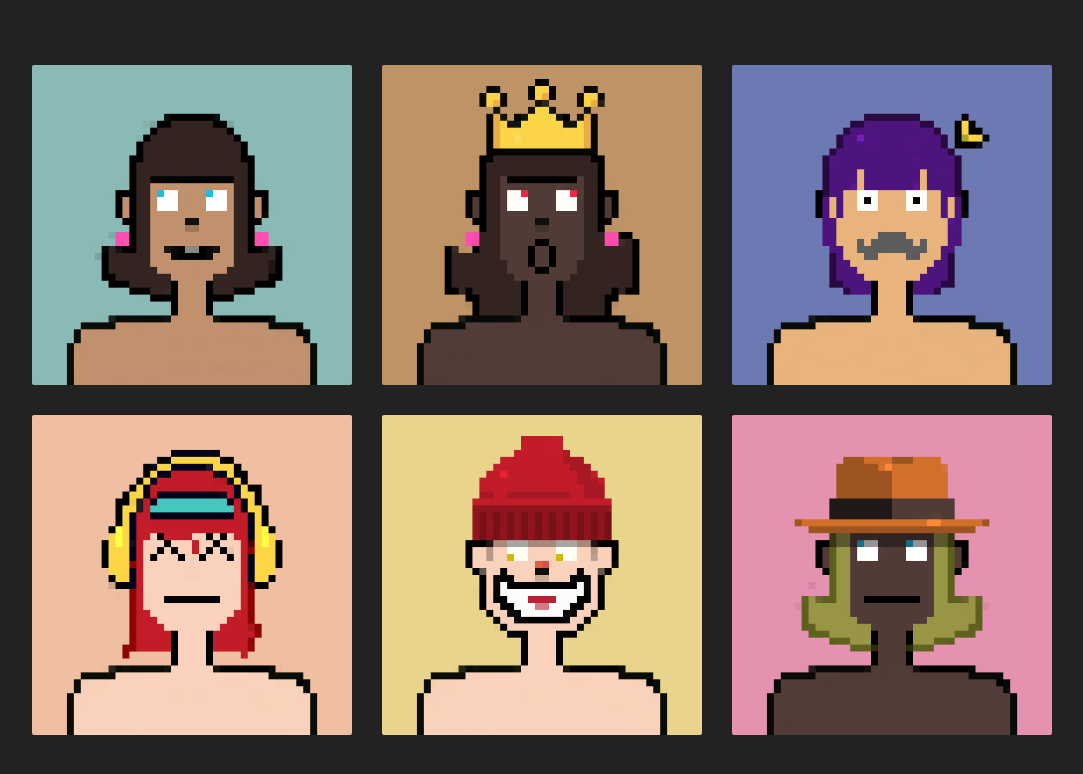
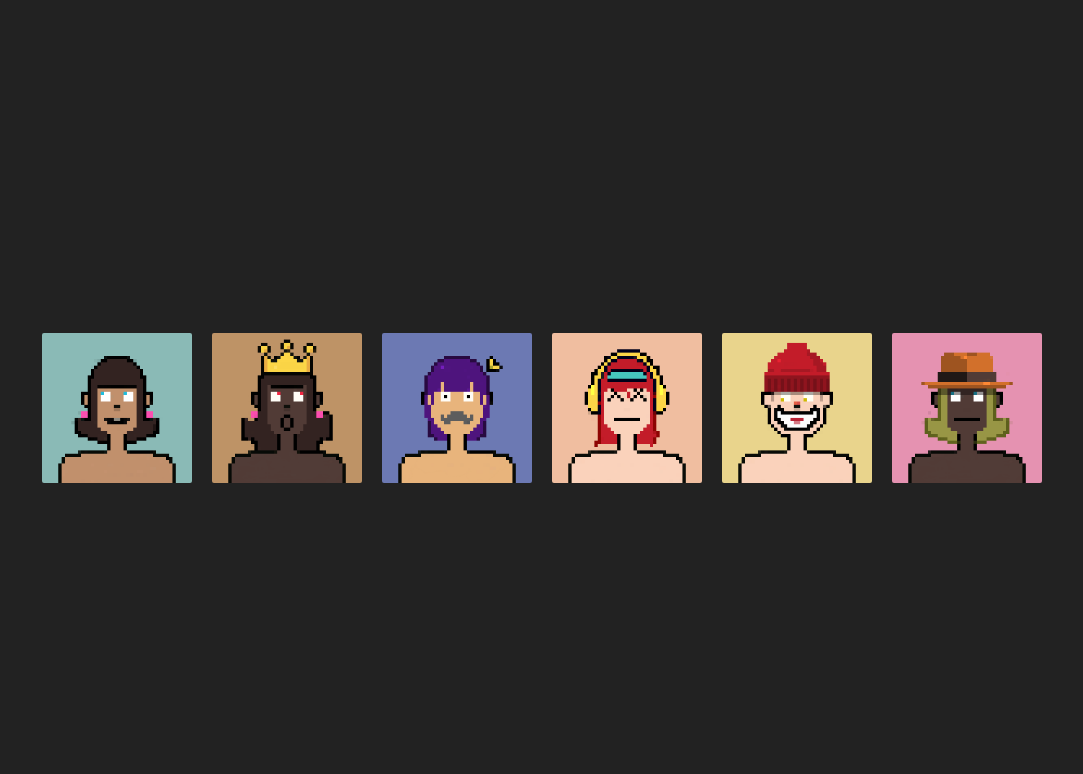
Before and after one commit to JK-8989/webpage-1, a plain HTML site: page index.html in a window 1280 px wide. Shown: the whole page, without its empty margins (98-1181 px from the left). Drawn offline with Linux system fonts and the light colour scheme; a script that the page names is missing.

Commit message:
Edit css lint

```diff
--- a/index.html
+++ b/index.html
@@ -16,7 +16,7 @@
       <div class="contentBx">
         <div class="content">
           <h3>Item one</h3>
-          <p>Lorem ipsum, dolor sit amet consectetur adipisicing elit. Vel ex provident enim beatae. Adipisci nisi et magnam sunt, delectus omnis doloremque molestiae.</p>
+          <p>Lorem ipsum, dolor sit amet consectetur adipisicing elit.</p>
         </div>
       </div>
     </div>
@@ -27,7 +27,7 @@
       <div class="contentBx">
         <div class="content">
           <h3>Item two</h3>
-          <p>Lorem ipsum, dolor sit amet consectetur adipisicing elit. Vel ex provident enim beatae. Adipisci nisi et magnam sunt, delectus omnis doloremque molestiae.</p>
+          <p>Lorem ipsum, dolor sit amet consectetur adipisicing elit.</p>
         </div>
       </div>
     </div>
@@ -38,7 +38,7 @@
       <div class="contentBx">
         <div class="content">
           <h3>Item three</h3>
-          <p>Lorem ipsum, dolor sit amet consectetur adipisicing elit. Vel ex provident enim beatae. Adipisci nisi et magnam sunt, delectus omnis doloremque molestiae.</p>
+          <p>Lorem ipsum, dolor sit amet consectetur adipisicing elit.</p>
         </div>
       </div>
     </div>
@@ -49,7 +49,7 @@
       <div class="contentBx">
         <div class="content">
           <h3>Item four</h3>
-          <p>Lorem ipsum, dolor sit amet consectetur adipisicing elit. Vel ex provident enim beatae. Adipisci nisi et magnam sunt, delectus omnis doloremque molestiae.</p>
+          <p>Lorem ipsum, dolor sit amet consectetur adipisicing elit.</p>
         </div>
       </div>
     </div>
@@ -60,7 +60,7 @@
       <div class="contentBx">
         <div class="content">
           <h3>Item five</h3>
-          <p>Lorem ipsum, dolor sit amet consectetur adipisicing elit. Vel ex provident enim beatae. Adipisci nisi et magnam sunt, delectus omnis doloremque molestiae.</p>
+          <p>Lorem ipsum, dolor sit amet consectetur adipisicing elit.</p>
         </div>
       </div>
     </div>
@@ -71,7 +71,7 @@
       <div class="contentBx">
         <div class="content">
           <h3>Item six</h3>
-          <p>Lorem ipsum, dolor sit amet consectetur adipisicing elit. Vel ex provident enim beatae. Adipisci nisi et magnam sunt, delectus omnis doloremque molestiae.</p>
+          <p>Lorem ipsum, dolor sit amet consectetur adipisicing elit.</p>
         </div>
       </div>
     </div>
--- a/style.css
+++ b/style.css
@@ -1,14 +1,8 @@
-* {
-  margin: 0;
-  padding: 0;
-  box-sizing: border-box;
-}
+
 img {
-width: 320px;
-height: 320px;
 object-fit: cover;
 vertical-align: top;
-object-position: top;
+object-position: center;
 }
 body {
  background: #222;
@@ -16,6 +10,7 @@ body {
  justify-content: center;
  align-items: center;
  min-height: 100vh;
+ overflow: hidden;
 }
 .container {
   position: relative;
@@ -27,9 +22,9 @@ body {
 }
 .container .card {
   position: relative;
-  width: 320px;
-  height: 320px;
-  margin: 15px;
+  width: 150px;
+  height: 150px;
+  margin: 10px;
   overflow: hidden;
   cursor: pointer;
 }
@@ -88,12 +83,12 @@ body {
   transition-delay: 0.5s;
 }
 .container .card .contentBx .content h3 {
-  font-size: 1.4em;
+  font-size: 1em;
   text-transform: uppercase;
   letter-spacing: 1px;
 }
 .container .card .contentBx .content p {
-  font-size: 1em;
+  font-size: 0.5em;
   line-height: 1.4em;
-  margin-top: 0.9em;
+  margin-top: 1.5em;
 }
```
